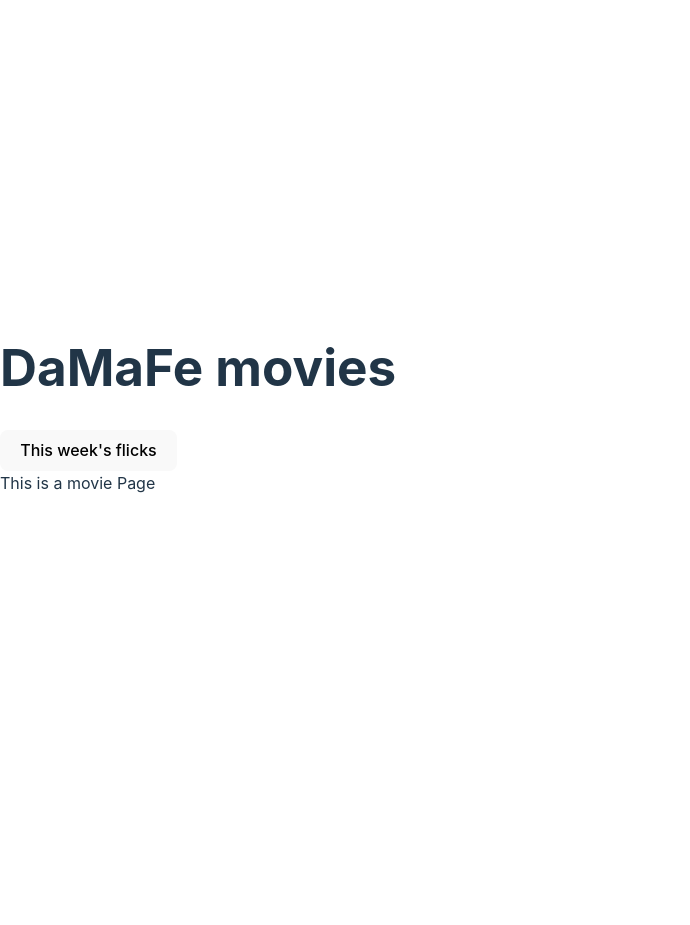
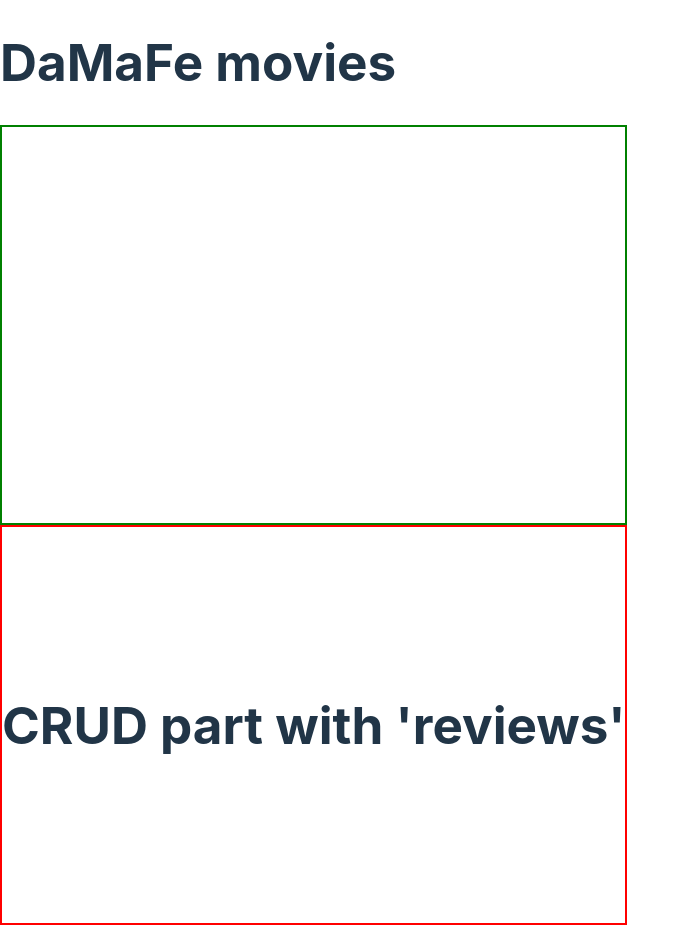
Before and after one commit to skrfederico/movie-app, a React (Create React App) app: page /reviews in a window 1280 px wide. Shown: the whole page, without its empty margins (0-690 px from the left). Before the commit the page ends 800 px from the top, so only its background shows below. Built offline with nearby package versions, Linux system fonts and the light colour scheme; no server answers; the HTML template or start-up script is replaced by a standard one.

Commit message:
Refactor and add basic info for movie pages

```diff
--- a/src/App.jsx
+++ b/src/App.jsx
@@ -1,36 +1,18 @@
-import { useState } from 'react'
 import { Route, Routes } from 'react-router-dom'
-import { Form } from './components/Form'
-import { MovieDisplay } from './components/MovieDisplay'
 import { MoviePage } from './pages/MoviePage'
-const API_KEY = '3c76e4d5'
+import { LandingPage } from './pages/LandingPage'
+import { ProvideController } from './Controller'
 
 function App() {
-  const [movies, setMovies] = useState([])
-
-  const getMovie = async (searchTerm) => {
-    try {
-      const response = await fetch(
-        `https://www.omdbapi.com/?t=${searchTerm}&apikey=${API_KEY}`
-      )
-      const data = await response.json()
-      const newMovie = {
-        title: data.Title,
-        poster: data.Poster,
-        id: data.imdbID,
-      }
-      setMovies((prevMovies) => [...prevMovies, newMovie])
-    } catch (error) {
-      console.error(error)
-    }
-  }
-
   return (
     <div className="App">
       <h1>DaMaFe movies</h1>
-      <Form movieSearch={getMovie} />
-      <MoviePage />
-      {movies.length > 0 && <MovieDisplay movies={movies} />}
+      <ProvideController>
+        <Routes>
+          <Route path="/" element={<LandingPage />} />
+          <Route path="/:id" element={<MoviePage />} />
+        </Routes>
+      </ProvideController>
     </div>
   )
 }
--- /dev/null
+++ b/src/Controller.jsx
@@ -0,0 +1,55 @@
+import React, { createContext, useContext, useEffect, useState } from 'react'
+const ControllerContext = createContext({})
+
+export function ProvideController({ children }) {
+  const provider = useHook()
+  return (
+    <ControllerContext.Provider value={provider}>
+      {children}
+    </ControllerContext.Provider>
+  )
+}
+
+export const useController = () => {
+  return useContext(ControllerContext)
+}
+
+function useHook() {
+  const [movies, setMovies] = useState([])
+  const API_KEY = '8ec77365'
+
+  async function getMovie(searchTerm) {
+    try {
+      const response = await fetch(
+        `https://www.omdbapi.com/?t=${searchTerm}&apikey=${API_KEY}`
+      )
+      const data = await response.json()
+      const newMovie = {
+        title: data.Title,
+        poster: data.Poster,
+        id: data.imdbID,
+      }
+      setMovies((prevMovies) => [...prevMovies, newMovie])
+    } catch (error) {
+      console.error(error)
+    }
+  }
+
+  useEffect(() => {
+    const searchTerms = [
+      'Ant-man and the wasp: quantumania',
+      'Die Hard',
+      'Avatar 3',
+      'Cocaine Bear',
+    ]
+    searchTerms.forEach((searchTerm) => {
+      getMovie(searchTerm)
+    })
+  }, [])
+
+  return {
+    movies,
+    setMovies,
+    getMovie,
+  }
+}
--- a/src/components/Form.jsx
+++ b/src/components/Form.jsx
@@ -1,21 +1,7 @@
-import React from 'react'
+import { useController } from '../Controller'
 
-export function Form(props) {
-  const handleClick = () => {
-    const searchTerms = [
-      'Ant-man and the wasp: quantumania',
-      'Die Hard',
-      'Avatar 3',
-      'Cocaine Bear',
-    ]
-    searchTerms.forEach((searchTerm) => {
-      props.movieSearch(searchTerm)
-    })
-  }
+export function Form() {
+  const { handleClick } = useController()
 
-  return (
-    <div>
-      <button onClick={handleClick}>This week's flicks</button>
-    </div>
-  )
+  return <div></div>
 }
--- a/src/components/MovieDisplay.jsx
+++ b/src/components/MovieDisplay.jsx
@@ -1,40 +1,16 @@
-import React from 'react'
+import { useController } from '../Controller'
+import { Link } from 'react-router-dom'
 
-export function MovieDisplay({ movies }) {
-  const placeholderImage =
-    'https://images.unsplash.com/photo-1526045004414-3e7ed02f9ca1?ixlib=rb-4.0.3&ixid=MnwxMjA3fDB8MHxzZWFyY2h8MTJ8fGVtcHR5fGVufDB8fDB8fA%3D%3D&auto=format&fit=crop&w=2000&q=60'
-
+export function MovieDisplay() {
+  const { movies } = useController()
   const Loaded = ({ movie }) => {
     return (
-      <a
-        href={`http://localhost:5173/movie.name/${movie.id}`}
-        style={{ textDecoration: 'none' }}
-      >
-        <div
-          style={{
-            border: '1px solid black',
-            padding: '10px',
-            textAlign: 'center',
-          }}
-        >
-          <h2 style={{ marginBottom: '5px', fontFamily: 'Arial Black' }}>
-            {movie.title}
-          </h2>
-          <img
-            style={{
-              width: '60%',
-              maxHeight: '200px',
-              objectFit: 'contain',
-              margin: '0 auto',
-              display: 'block',
-            }}
-            src={
-              movie.poster.includes('http') ? movie.poster : placeholderImage
-            }
-            alt={movie.title}
-          />
+      <Link to={`/${movie.title}`}>
+        <div>
+          <h2>{movie.title}</h2>
+          <img src={movie.poster} alt={movie.title} />
         </div>
-      </a>
+      </Link>
     )
   }
 
@@ -42,22 +18,10 @@ export function MovieDisplay({ movies }) {
     return <></>
   }
 
-  // Ternary operator will determine which functions JSX we will return
   return (
-    <div style={{ display: 'flex', flexDirection: 'row', flexWrap: 'wrap' }}>
+    <div>
       {movies.map((movie, index) => (
-        <div
-          key={index}
-          style={{
-            width: 'calc(50% - 20px)',
-            margin: '10px',
-            borderRadius: '10px',
-            boxShadow: '0 0 5px gray',
-            overflow: 'hidden',
-          }}
-        >
-          {movie ? <Loaded movie={movie} /> : <Loading />}
-        </div>
+        <div key={index}>{movie ? <Loaded movie={movie} /> : <Loading />}</div>
       ))}
     </div>
   )
--- /dev/null
+++ b/src/pages/LandingPage.jsx
@@ -0,0 +1,10 @@
+import { MovieDisplay } from '../components/MovieDisplay'
+
+export function LandingPage() {
+  return (
+    <div>
+      <MovieDisplay />
+      This is a Landing Page
+    </div>
+  )
+}
--- a/src/pages/MoviePage.jsx
+++ b/src/pages/MoviePage.jsx
@@ -1,3 +1,64 @@
+import { useState, useEffect } from 'react'
+import { useParams } from 'react-router-dom'
+
 export function MoviePage() {
-  return <div>This is a movie Page</div>
+  const params = useParams()
+  const id = params.id
+  const [movie, setMovie] = useState(null)
+  const API_KEY = '8ec77365'
+
+  async function getMovie(searchTerm) {
+    try {
+      const response = await fetch(
+        `https://www.omdbapi.com/?t=${searchTerm}&apikey=${API_KEY}`
+      )
+      const data = await response.json()
+      setMovie(data)
+    } catch (error) {
+      console.error(error)
+    }
+  }
+
+  useEffect(() => {
+    async function grabMovie() {
+      await setMovie(getMovie(id))
+    }
+    grabMovie()
+  }, [])
+
+  console.log(movie)
+
+  return (
+    <div style={{ display: 'flex', flexDirection: 'column', height: '100vh' }}>
+      <div
+        style={{
+          border: '2px solid green',
+          flex: 1,
+          display: 'flex',
+          alignItems: 'center',
+          justifyContent: 'center',
+        }}
+      >
+        {movie && (
+          <>
+            <h1>{movie.Title}</h1>
+            <img src={movie.Poster} />
+          </>
+        )}
+      </div>
+      <div
+        style={{
+          border: '2px solid red',
+          flex: 1,
+          display: 'flex',
+          alignItems: 'center',
+          justifyContent: 'center',
+        }}
+      >
+        <h1>CRUD part with 'reviews'</h1>
+      </div>
+    </div>
+  )
 }
+
+// {Title: 'Ant-Man and the Wasp: Quantumania', Year: '2023', Rated: 'PG-13', Released: '17 Feb 2023', Runtime: '124 min', …}Actors: "Paul Rudd, Evangeline Lilly, Michael Douglas"Awards: "1 nomination"BoxOffice: "$190,205,913"Country: "United States, Australia, Canada"DVD: "N/A"Director: "Peyton Reed"Genre: "Action, Adventure, Comedy"Language: "English"Metascore: "48"Plot: "Scott Lang and Hope Van Dyne, along with Hank Pym and Janet Van Dyne, explore the Quantum Realm, where they interact with strange creatures and embark on an adventure that goes beyond the limits of what they thought was possible."Poster: "https://m.media-amazon.com/images/M/MV5BODZhNzlmOGItMWUyYS00Y2Q5LWFlNzMtM2I2NDFkM2ZkYmE1XkEyXkFqcGdeQXVyMTU5OTA4NTIz._V1_SX300.jpg"Production: "N/A"Rated: "PG-13"Ratings: [{…}]Released: "17 Feb 2023"Response: "True"Runtime: "124 min"Title: "Ant-Man and the Wasp: Quantumania"Type: "movie"Website: "N/A"Writer: "Jeff Loveness, Stan Lee, Larry Lieber"Year: "2023"imdbID: "tt10954600"imdbRating: "N/A"imdbVotes: "82,062"[[Prototype]]: Object
```
Also changed, not shown: 2 other files (tests, documents, lock files or other folders).
